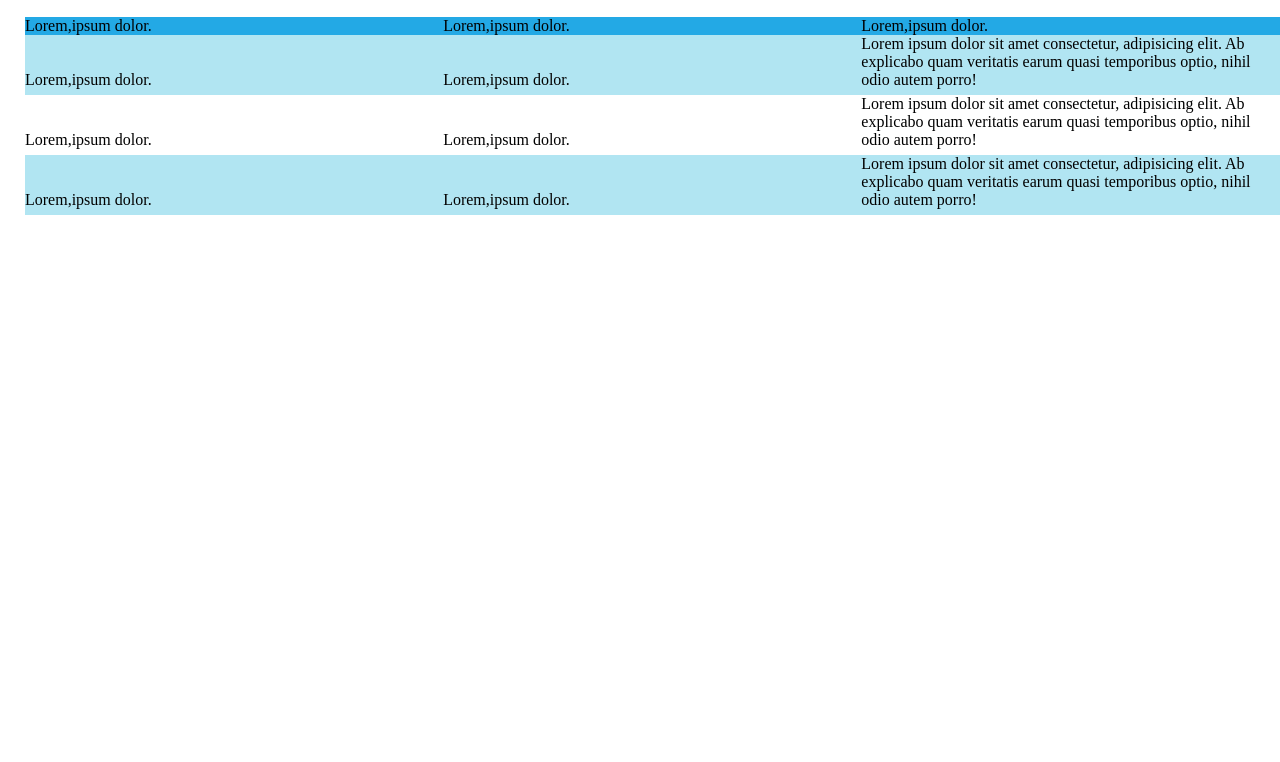
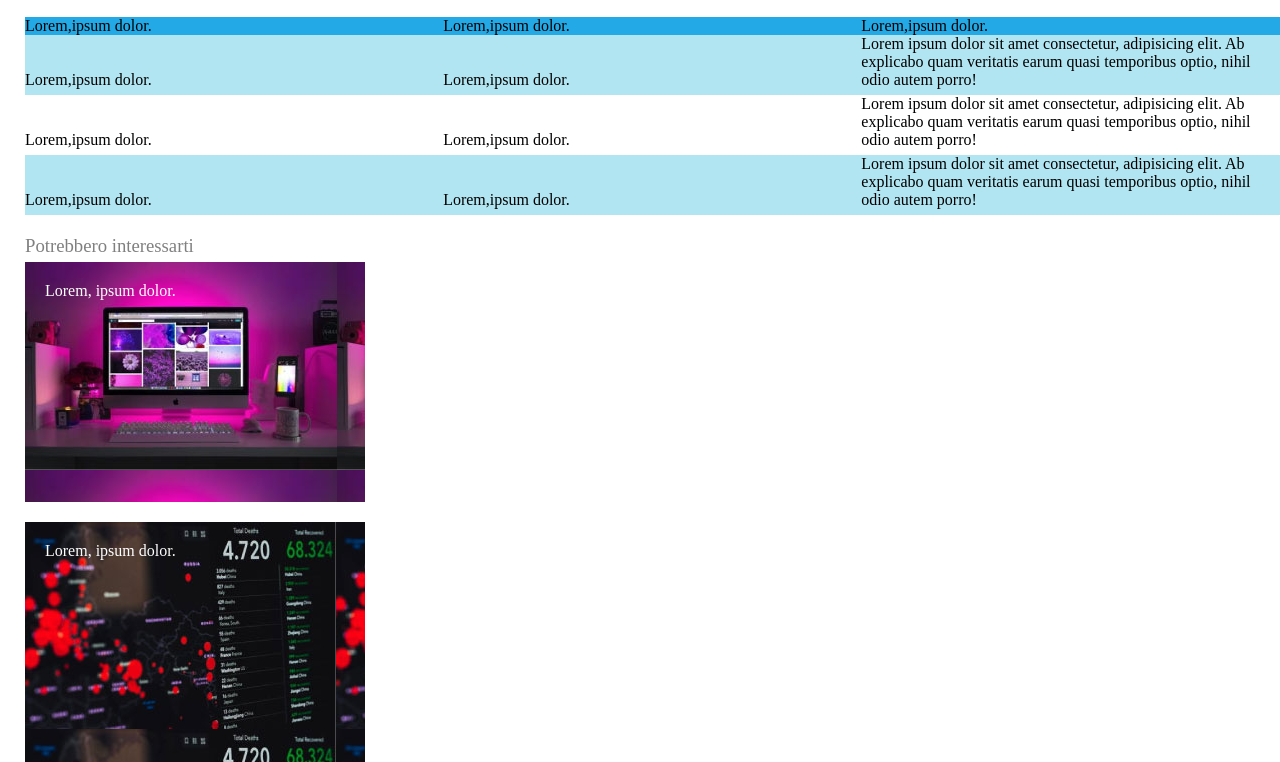
Before and after one commit to carmelocammalleri/html-css-booleaner, a plain HTML site: page index.html in a window 1280 px wide. Shown: the part 824-1586 px from the top of the page. Before the commit the page ends 1039 px from the top, so only its background shows below. Drawn offline with Linux system fonts and the light colour scheme.

Commit message:
add footer and comments

```diff
--- a/css/style.css
+++ b/css/style.css
@@ -4,6 +4,7 @@
   font-family: 'Times New Roman', Times, serif;
 }
 
+/* logo and pattern */
 
 header div{
   background-color: #4ea0ff;
@@ -13,10 +14,16 @@ header div{
   background-position: top;
 }
 
-/* end add pattern */
+#logo{
+  width: 200px;
+  margin-top: 50px;
+  margin-left: 25px;
+}
+
+/* end logo and pattern */
 
 
-main{
+main, footer{
   margin-top: 20px;
   margin-left: 25px;
 }
@@ -70,6 +77,10 @@ ul{
   width: 33%;
 }
 
+.third-row{
+  display: inline-block;
+  width: 33%;
+}
 .table-color-white{
   height: 60px;
 }
@@ -79,9 +90,27 @@ ul{
 
 }
 
+/* end table */
 
-#logo{
-  width: 200px;
-  margin-top: 50px;
-  margin-left: 25px;
+/* foot */
+
+#monitor{
+  background-image: url(../img/monitor.jpg);
+  width: 300px;
+  height: 200px;
+  color: white;
+  padding: 20px;
+  margin-bottom: 20px;
 }
+#graph{
+  background-image: url(../img/graph.jpg);
+  width: 300px;
+  height: 200px;
+  color: white;
+  padding: 20px;
+}
+
+h3{
+  color: gray;
+  margin-bottom: 5px;
+}
--- a/index.html
+++ b/index.html
@@ -8,7 +8,7 @@
 </head>
 
 <body>
-  <!-- intestazione the booleaner -->
+    <!-- intestazione the booleaner -->
 
   <header>
 
@@ -18,7 +18,11 @@
 
   </header>
 
+    <!-- /intestazione the booleaner -->
+
   <main>
+
+    <!-- Article -->
 
     <article>
       <h1>Lorem ipsum, dolor sit amet consectetur adipisicing elit. Tenetur dolorem.</h1>
@@ -35,6 +39,7 @@
     <p>Lorem ipsum dolor sit amet consectetur adipisicing elit. <span class="underline">Animi nemo ipsa voluptas. Animi hic excepturi eum distinctio quia aperiam</span> repellendus, ea quis quibusdam sapiente, consequuntur, quaerat quas? Obcaecati architecto magnam reprehenderit. Accusamus quos consequuntur, nesciunt exercitationem hic quod odio cupiditate, autem qui earum, rerum possimus. Nesciunt ullam voluptas possimus culpa alias dolore consequatur, vitae aliquid, quibusdam vel nulla omnis tempore repudiandae hic a veritatis aspernatur, facere perferendis! Ad possimus asperiores laborum minima repellendus esse, exercitationem ratione natus facilis odit ullam nostrum iste doloribus voluptates vero aliquid nesciunt dicta error tenetur voluptatum? Velit perferendis aliquid </p>
     </article>
 
+    <!-- /Article -->
 
 
     <!-- Section list -->
@@ -61,24 +66,32 @@
       <div class="table-color-light">
         <span class="row">Lorem,ipsum dolor.</span>
         <span class="row">Lorem,ipsum dolor.</span>
-        <span class="row">Lorem ipsum dolor sit amet consectetur, adipisicing elit. Ab explicabo quam veritatis earum quasi temporibus optio, nihil odio autem porro!</span>
+        <span class="third-row">Lorem ipsum dolor sit amet consectetur, adipisicing elit. Ab explicabo quam veritatis earum quasi temporibus optio, nihil odio autem porro!</span>
       </div>
 
       <div class="table-color-white">
         <span class="row">Lorem,ipsum dolor.</span>
         <span class="row">Lorem,ipsum dolor.</span>
-        <span class="row">Lorem ipsum dolor sit amet consectetur, adipisicing elit. Ab explicabo quam veritatis earum quasi temporibus optio, nihil odio autem porro!</span>
+        <span class="third-row">Lorem ipsum dolor sit amet consectetur, adipisicing elit. Ab explicabo quam veritatis earum quasi temporibus optio, nihil odio autem porro!</span>
       </div>
       <div class="table-color-light">
         <span class="row">Lorem,ipsum dolor.</span>
         <span class="row">Lorem,ipsum dolor.</span>
-        <span class="row">Lorem ipsum dolor sit amet consectetur, adipisicing elit. Ab explicabo quam veritatis earum quasi temporibus optio, nihil odio autem porro!</span>
+        <span class="third-row">Lorem ipsum dolor sit amet consectetur, adipisicing elit. Ab explicabo quam veritatis earum quasi temporibus optio, nihil odio autem porro!</span>
       </div>
     </section>
 
+  </main>
+  <footer>
+    <h3>Potrebbero interessarti</h3>
+    <div id="monitor">
+      Lorem, ipsum dolor.
+    </div>
+    <div id="graph">
+      Lorem, ipsum dolor.
+    </div>
+  </footer>
 
-  </main>
 
-    <!-- intestazione the booleaner -->
 </body>
 </html>
```
